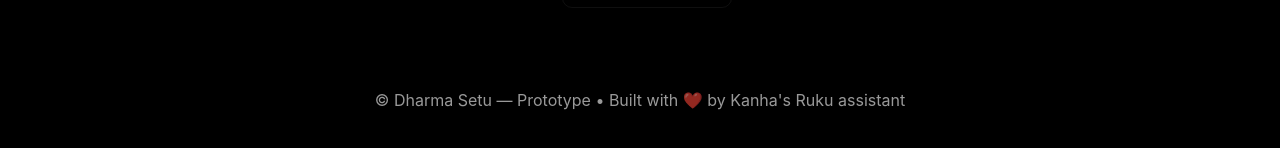
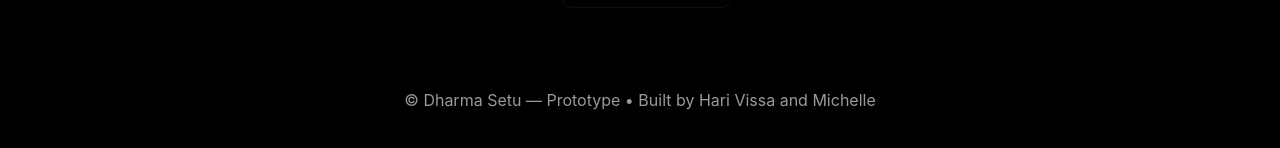
Before and after one commit to Harivissa/DharmaSetu, a plain HTML site: page index.html in a window 1280 px wide. Shown: the part 1220-1368 px from the top of the page. Drawn offline with Linux system fonts and the light colour scheme.

Commit message:
Update index.html

```diff
--- a/index.html
+++ b/index.html
@@ -253,7 +253,7 @@
 
     <footer>
       <div class="container">
-        © Dharma Setu — Prototype • Built with ❤️ by Kanha's Ruku assistant
+        © Dharma Setu — Prototype • Built by Hari Vissa and Michelle
       </div>
     </footer>
   </div>
```
